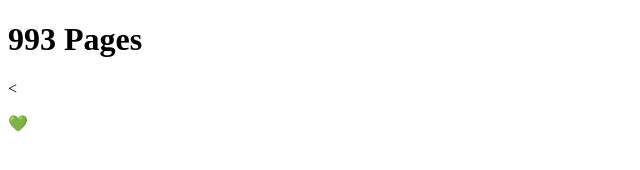
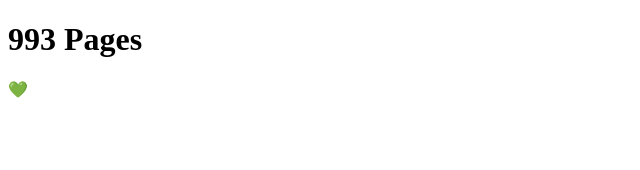
Before and after one commit to 993pages/993pages, a plain HTML site: page index.html in a window 1280 px wide. Shown: the full height of the page, 0-640 px from the left. Drawn offline with Linux system fonts and the light colour scheme.

Commit message:
just fix the index page

```diff
--- a/index.html
+++ b/index.html
@@ -6,6 +6,6 @@
   </head>
   <body>
     <h1>993 Pages</h1>
-    <<p>💚</p>
+    <p>💚</p>
   </body>
 </html>
```
